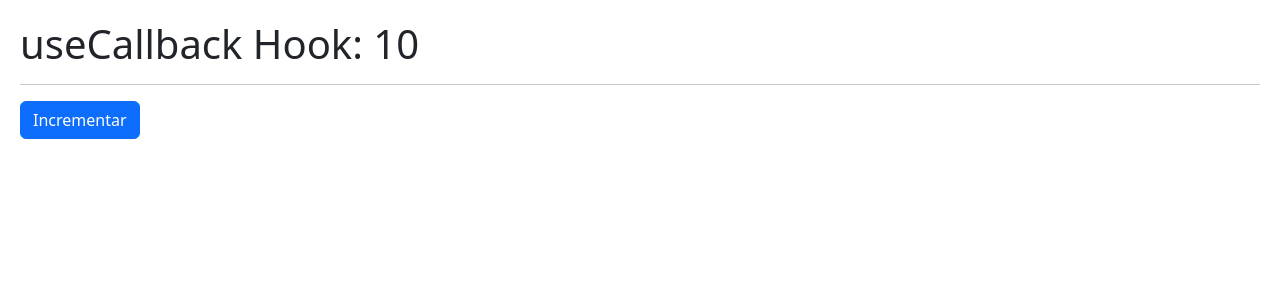
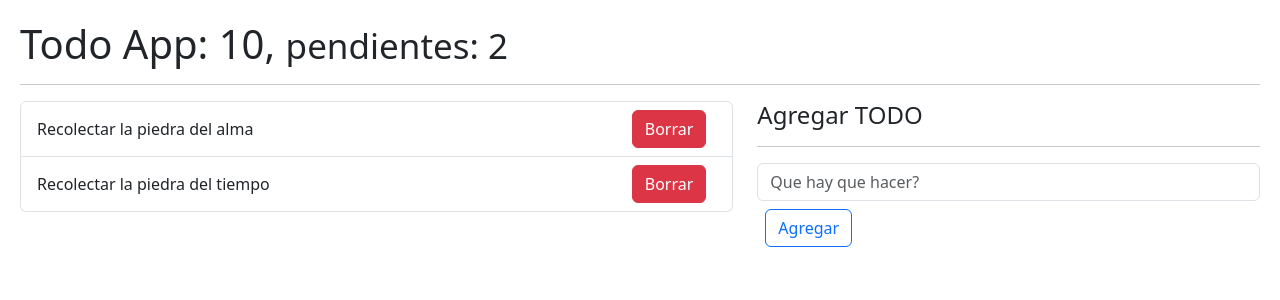
Before and after one commit to Jhoshoa/react-course, a React (Vite) app in the folder 05-hook-app/: page / in a window 1280 px wide. Shown: the top 300 px of the page. Built offline with nearby package versions, Linux system fonts and the light colour scheme.

Commit message:
useReducer hook example, emit a function is like passing the function to the child

```diff
--- /dev/null
+++ b/05-hook-app/src/08-useReducer/TodoApp.jsx
@@ -0,0 +1,80 @@
+import React, { useReducer } from 'react'
+import { todoReducer } from './todoReducer';
+import TodoList from './TodoList';
+import TodoForm from './TodoForm';
+
+const initialState = [
+    {
+        id: new Date().getTime(),
+        description: 'Recolectar la piedra del alma',
+        done: false,
+    },
+    {
+        id: new Date().getTime() * 3,
+        description: 'Recolectar la piedra del tiempo',
+        done: false,
+    }
+]
+
+const TodoApp = () => {
+
+    const [todo, dispach] = useReducer(todoReducer, initialState);
+
+    const handleNewTodo = ( todo ) => {
+
+        const action = {
+            type: '[TODO] Add Todo',
+            payload: todo,
+        }
+
+        dispach( action );
+        console.log({todo});
+    }
+
+  return (
+    <>
+        <h1>Todo App: 10, <small>pendientes: 2</small> </h1>
+        <hr />
+
+        <div className='row'>
+            <div className="col-7">
+                {/* <ul className='list-group'>
+                    {
+                        todo.map(() => (
+                            <li className='list-group-item d-flex justify-content-between'>
+                                <span className='align-self-center'>Item 1</span>
+                                <button className='btn btn-danger'>Borrar</button>
+                            </li>
+                        ))
+                    }
+                </ul> */}
+
+                <TodoList todos={todo} />
+            </div>
+
+            <div className="col-5">
+                {/* <h4>Agregar TODO</h4>
+                <hr />
+                <input
+                    className='form-control'
+                    type='text'
+                    placeholder='Que hay que hacer?'
+                />
+
+                <button
+                    type='submit'
+                    className='btn btn-outline-primary m-2'
+                >
+                    Agregar
+                </button> */}
+
+                <TodoForm onNewTodo={handleNewTodo} />
+            </div>
+        </div>
+
+
+    </>
+  )
+}
+
+export default TodoApp
--- /dev/null
+++ b/05-hook-app/src/08-useReducer/TodoForm.jsx
@@ -0,0 +1,50 @@
+import React from 'react'
+import useForm from '../hooks/useForm'
+
+const TodoForm = ({ onNewTodo }) => {
+
+    const { description, onInputChange, onResetForm} = useForm({
+        description: '',
+    });
+
+    const onFormSubmit = (event) => {
+        event.preventDefault();
+
+        if ( description.length <= 1 ) return;
+
+        const newTodo = {
+            id: new Date().getTime(),
+            done: false,
+            description: description,
+        }
+
+        onNewTodo(newTodo);
+
+        onResetForm();
+    }
+
+  return (
+    <>
+        <form onSubmit={onFormSubmit}>
+            <h4>Agregar TODO</h4>
+            <hr />
+            <input
+                className='form-control'
+                type='text'
+                placeholder='Que hay que hacer?'
+                name='description'
+                value={ description }
+                onChange={ onInputChange }
+            />
+            <button
+                type='submit'
+                className='btn btn-outline-primary m-2'
+            >
+                Agregar
+            </button>
+        </form>
+    </>
+  )
+}
+
+export default TodoForm
--- /dev/null
+++ b/05-hook-app/src/08-useReducer/TodoItem.jsx
@@ -0,0 +1,21 @@
+import React from 'react'
+import PropTypes from "prop-types"
+
+const TodoItem = ( {todoItem} ) => {
+
+    // console.log("TodoItem =>" + id);
+  return (
+    <li className='list-group-item d-flex justify-content-between'>
+        <span className='align-self-center'>{todoItem.description}</span>
+        <button className='btn btn-danger'>Borrar</button>
+    </li>
+  )
+}
+
+export default TodoItem
+
+// TodoItem.propTypes = {
+//     id: PropTypes.number.isRequired,
+//     description: PropTypes.string.isRequired,
+//     done: PropTypes.bool.isRequired,
+// }
--- /dev/null
+++ b/05-hook-app/src/08-useReducer/TodoList.jsx
@@ -0,0 +1,21 @@
+import React from 'react'
+import TodoItem from './TodoItem'
+
+const TodoList = ({ todos }) => {
+
+    //console.log("ingresando =>" + JSON.stringify(todos));
+
+  return (
+    <>
+        <ul className='list-group'>
+            {
+                todos.map((item) => (
+                    <TodoItem key={item.id} todoItem={item} />
+                ))
+            }
+        </ul>
+    </>
+  )
+}
+
+export default TodoList
--- /dev/null
+++ b/05-hook-app/src/08-useReducer/todoReducer.js
@@ -0,0 +1,10 @@
+export const todoReducer = ( initialState = [] , action ) => {
+
+    switch (action.type) {
+        case '[TODO] Add Todo':
+            return [ ...initialState, action.payload]
+
+        default:
+            return initialState;
+    }
+}
--- a/05-hook-app/src/hooks/useForm.js
+++ b/05-hook-app/src/hooks/useForm.js
@@ -14,7 +14,7 @@ const useForm = ( initialForm = {} ) => {
     }
 
     const onResetForm = () => {
-        console.log( initialForm );
+        //console.log( initialForm );
 
         setFormState( initialForm );
     }
--- a/05-hook-app/src/main.jsx
+++ b/05-hook-app/src/main.jsx
@@ -10,9 +10,10 @@ import MultipleCustomHooks from './03-examples/MultipleCustomHooks.jsx'
 import Momorize from './06-memos/Momorize.jsx'
 import MemoHook from './06-memos/MemoHook.jsx'
 import CallbackHook from './06-memos/CallbackHook.jsx'
+import TodoApp from './08-useReducer/TodoApp.jsx'
 
 createRoot(document.getElementById('root')).render(
   <StrictMode>
-    <CallbackHook />
+    <TodoApp />
   </StrictMode>
 )
```
